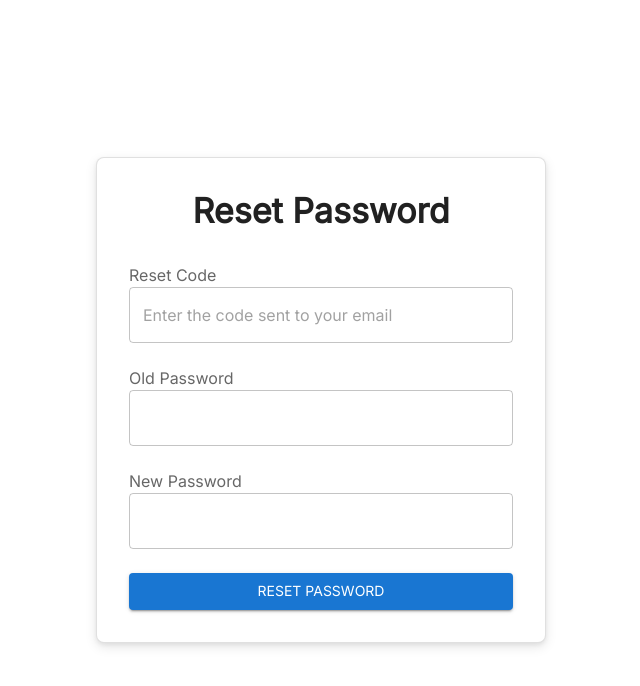
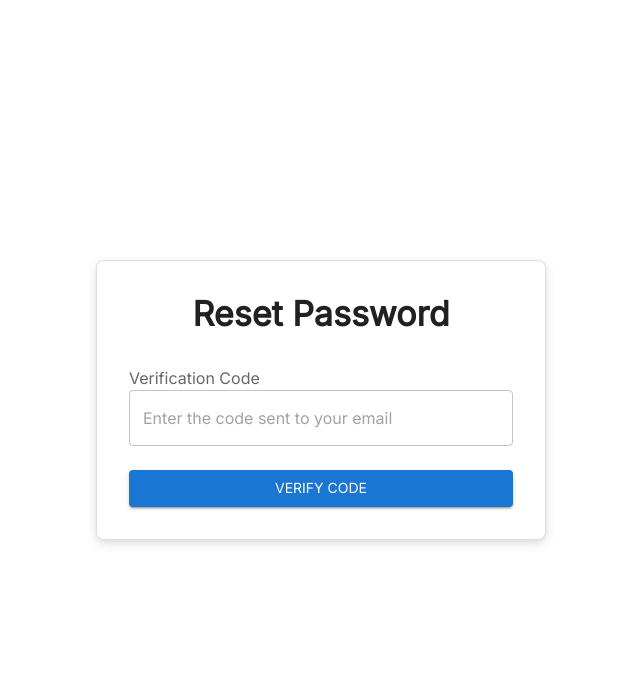
Before and after one commit to egorSheremetov02/neighbor-connect, a React (Vite) app in the folder frontend/: page /passwordreset in a window 1280 px wide. Shown: the top 686 px of the page, without its empty margins (319-959 px from the left). Built offline with nearby package versions, Linux system fonts and the light colour scheme.

Commit message:
Password Reset & Code Login

```diff
--- a/frontend/src/Pages/PasswordRecovery.jsx
+++ b/frontend/src/Pages/PasswordRecovery.jsx
@@ -35,7 +35,7 @@ const RequestResetCode = () => {
     const login = event.target.elements.login.value;
 
     try {
-      const response = await fetch("http://localhost:8080/auth/forgot_password", {
+      const response = await fetch("http://localhost:8080/auth/forget_password", {
         method: "POST",
         headers: { "Content-Type": "application/json" },
         body: JSON.stringify({ login }),
--- a/frontend/src/Pages/PasswordReset.jsx
+++ b/frontend/src/Pages/PasswordReset.jsx
@@ -34,28 +34,39 @@ const ResetPassword = () => {
 
   const handleSubmit = async (event) => {
     event.preventDefault();
-    const formData = {
-      login: location.state?.login, // Use login from state passed in navigation
-      code: event.target.elements.code.value,
-      new_password: event.target.elements.new_password.value,
-    };
+
+    const formData = new URLSearchParams();
+    formData.append("username", location.state?.login); // Send as 'username'
+    formData.append("password", event.target.elements.code?.value); // Send as 'password'
+
+    if (!formData.get("username") || !formData.get("password")) {
+      setErrorMessage("Please fill in all fields.");
+      return;
+    }
 
     try {
       const response = await fetch("http://localhost:8080/auth/login_with_code", {
         method: "POST",
-        headers: { "Content-Type": "application/json" },
-        body: JSON.stringify(formData),
+        headers: { "Content-Type": "application/x-www-form-urlencoded" },
+        body: formData.toString(),
       });
       const responseData = await response.json();
 
       if (response.ok) {
-        setSuccessMessage("Your password has been reset successfully!");
-        setTimeout(() => navigate("/login"), 3000);
+        console.log(responseData.access_token);
+        sessionStorage.setItem("TOKEN", JSON.stringify(responseData.access_token));
+        sessionStorage.setItem("myid", JSON.stringify(responseData.user_id));
+        setSuccessMessage("You have successfully logged in! Redirecting to home...");
+        setTimeout(() => navigate("/home"), 3000);  // Redirect to /home after 3 seconds
       } else {
-        setErrorMessage(responseData.detail || "Failed to reset password.");
+        setErrorMessage(
+          typeof responseData.detail === "string"
+            ? responseData.detail
+            : "Failed to verify the code. Please try again."
+        );
       }
     } catch (error) {
-      setErrorMessage("Network error.");
+      setErrorMessage("Network error. Please try again.");
     }
   };
 
@@ -68,8 +79,9 @@ const ResetPassword = () => {
             Reset Password
           </Typography>
           <Box component="form" onSubmit={handleSubmit} noValidate sx={{ width: "100%" }}>
+
             <FormControl fullWidth margin="normal">
-              <FormLabel>Reset Code</FormLabel>
+              <FormLabel>Verification Code</FormLabel>
               <TextField
                 id="code"
                 name="code"
@@ -80,35 +92,11 @@ const ResetPassword = () => {
               />
             </FormControl>
 
-            <FormControl fullWidth margin="normal">
-              <FormLabel>Old Password</FormLabel>
-              <TextField
-                id="old_password"
-                name="old_password"
-                type="password"
-                required
-                fullWidth
-                variant="outlined"
-              />
-            </FormControl>
-
-            <FormControl fullWidth margin="normal">
-              <FormLabel>New Password</FormLabel>
-              <TextField
-                id="new_password"
-                name="new_password"
-                type="password"
-                required
-                fullWidth
-                variant="outlined"
-              />
-            </FormControl>
-
             {errorMessage && <Typography color="error">{errorMessage}</Typography>}
             {successMessage && <Typography color="success.main">{successMessage}</Typography>}
 
             <Button type="submit" fullWidth variant="contained" sx={{ mt: 2 }}>
-              Reset Password
+              Verify Code
             </Button>
           </Box>
         </Card>
```
Also changed, not shown: 2 other files (tests, documents, lock files or other folders).
